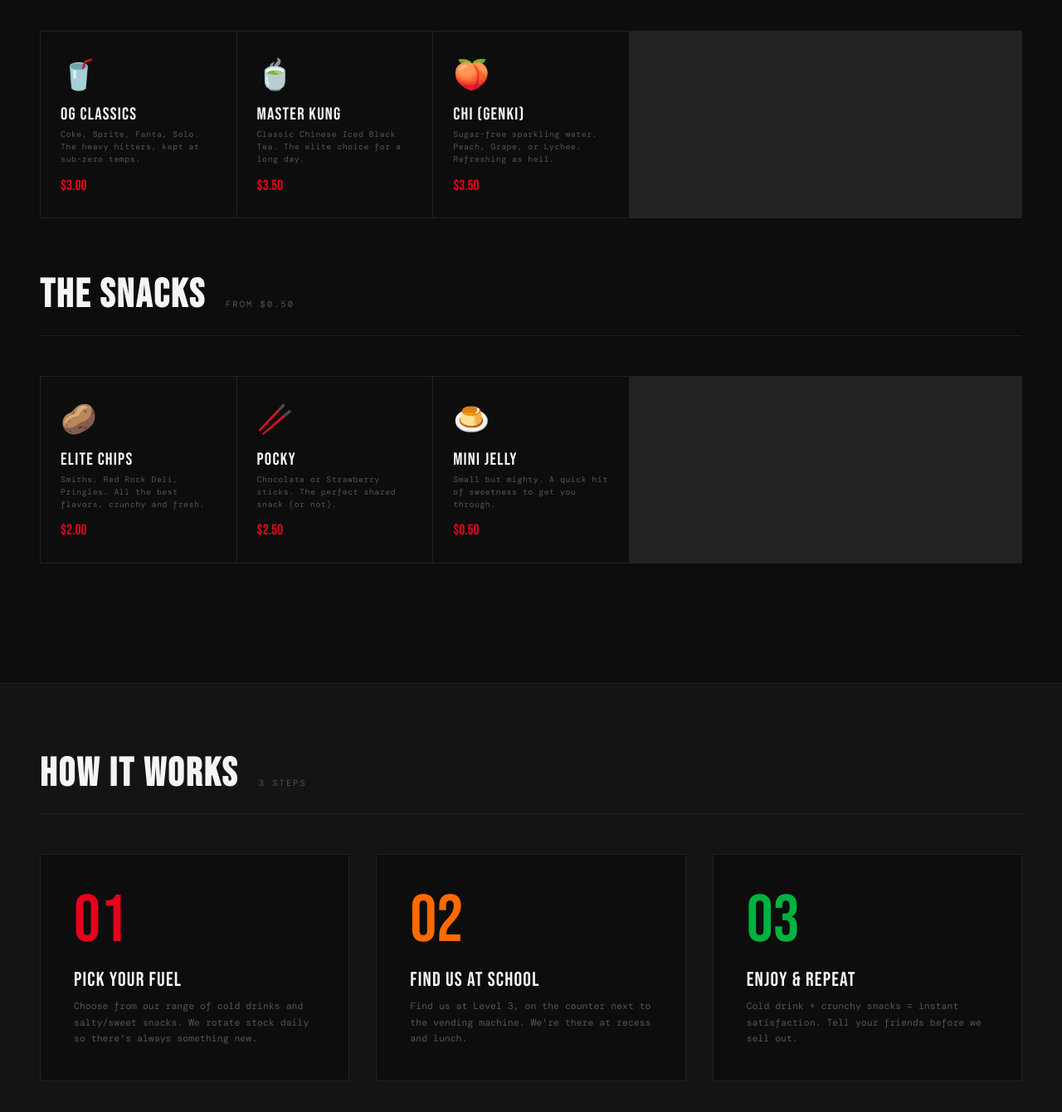
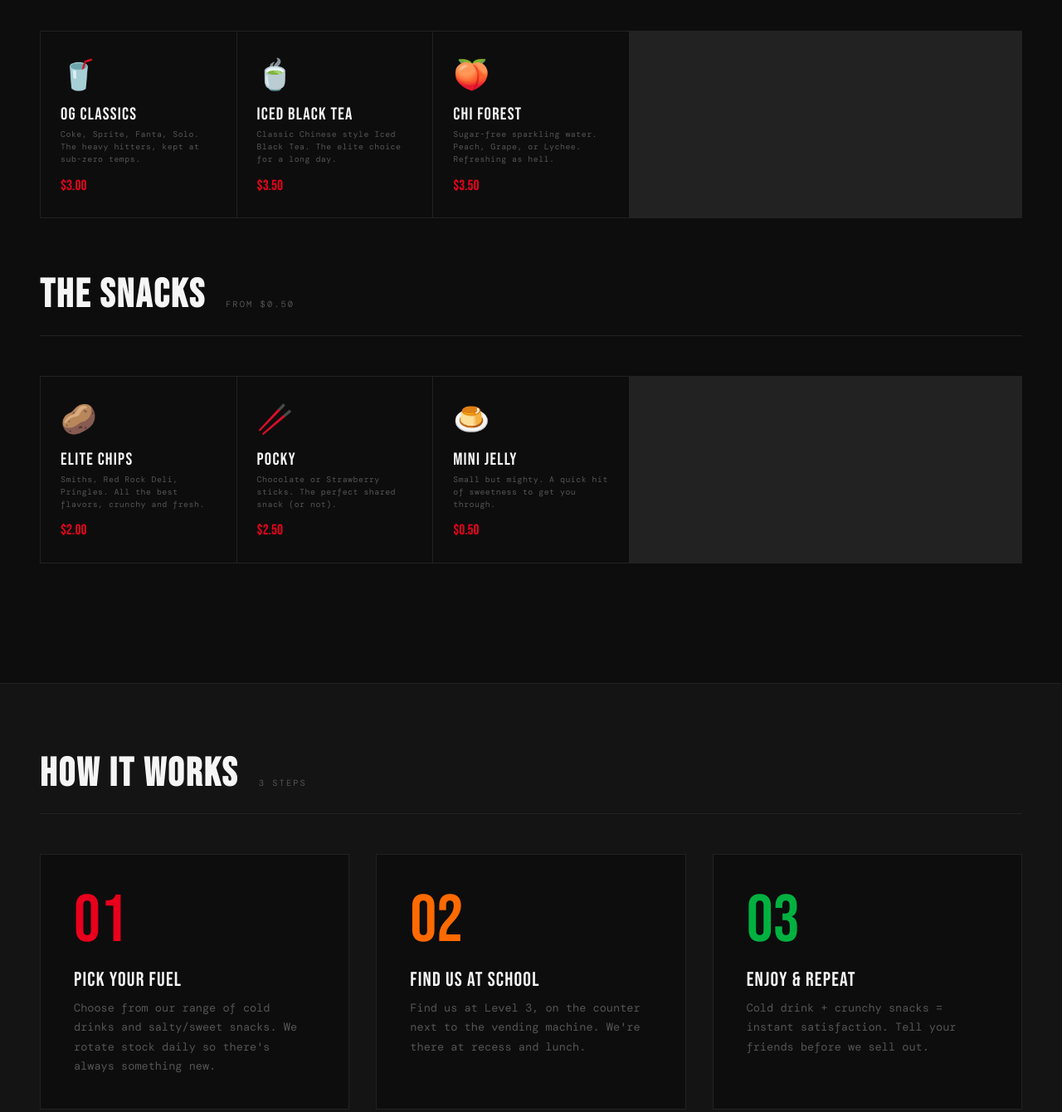
Before and after one commit to tk-ls/cookedcoke, a plain HTML site: page index.html in a window 1280 px wide. Shown: the part 1120-2460 px from the top of the page at 83% size. Drawn offline with nearby package versions, Linux system fonts and the light colour scheme; a script that the page names is missing.

Commit message:
Update website

```diff
--- a/index.html
+++ b/index.html
@@ -289,7 +289,7 @@
       margin-bottom: 0.5rem;
     }
     .step-text {
-      font-size: 0.72rem;
+      font-size: 0.85rem;
       line-height: 1.7;
       color: var(--muted);
     }
@@ -338,7 +338,7 @@
     .contact-item:nth-child(3):hover { border-color: var(--sprite-green); }
     .contact-item:nth-child(4):hover { border-color: var(--coke-red); }
     .contact-icon { font-size: 1.3rem; }
-    .contact-label { color: var(--muted); font-size: 0.6rem; text-transform: uppercase; letter-spacing: 0.15em; }
+    .contact-label { color: var(--muted); font-size: 0.65rem; text-transform: uppercase; letter-spacing: 0.15em; }
     .contact-val { color: var(--text); }
 
     /* ─── FOOTER ─── */
@@ -466,13 +466,13 @@
     </div>
     <div class="drink-card">
       <span class="drink-emoji">🍵</span>
-      <div class="drink-name">Master Kung</div>
-      <div class="drink-desc">Classic Chinese Iced Black Tea. The elite choice for a long day.</div>
+      <div class="drink-name">Iced Black Tea</div>
+      <div class="drink-desc">Classic Chinese style Iced Black Tea. The elite choice for a long day.</div>
       <div class="drink-price">$3.50</div>
     </div>
     <div class="drink-card">
       <span class="drink-emoji">🍑</span>
-      <div class="drink-name">Chi (Genki)</div>
+      <div class="drink-name">Chi Forest</div>
       <div class="drink-desc">Sugar-free sparkling water. Peach, Grape, or Lychee. Refreshing as hell.</div>
       <div class="drink-price">$3.50</div>
     </div>
```
Also changed, not shown: verysecretcode.html (+1 -1 lines).
